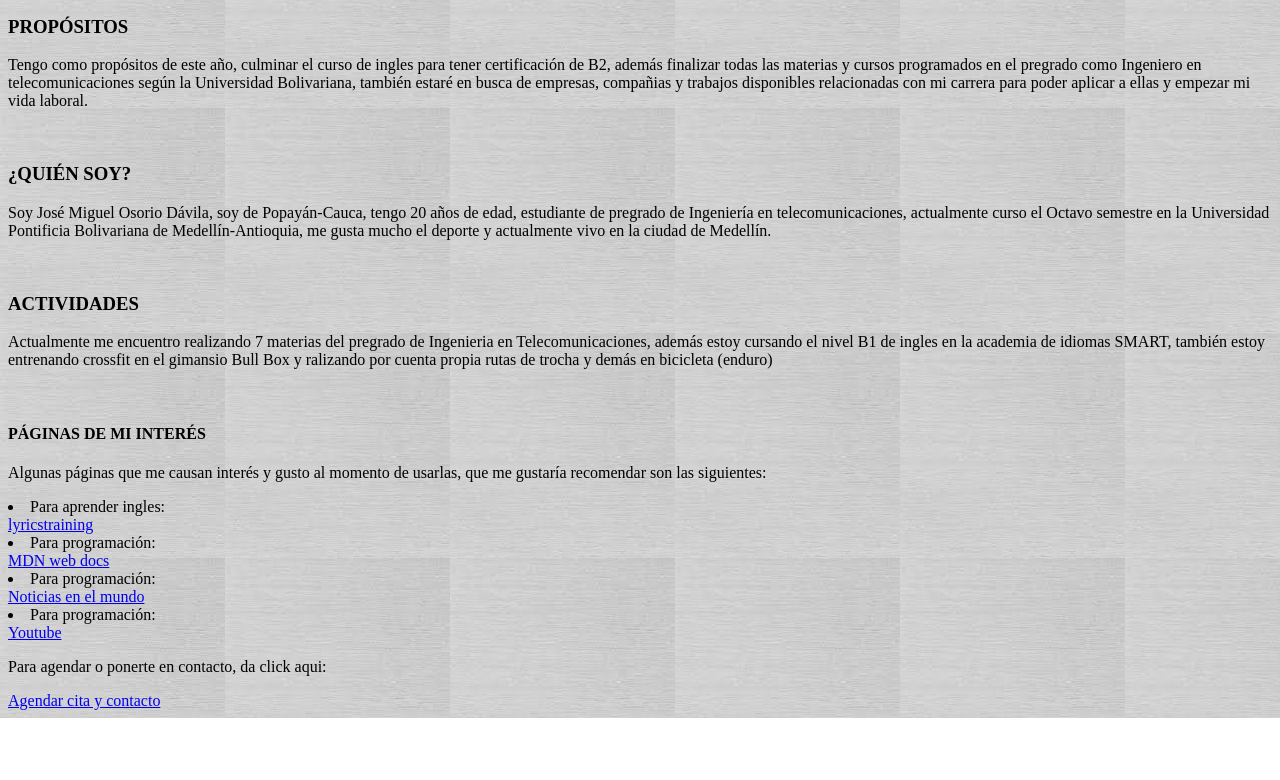
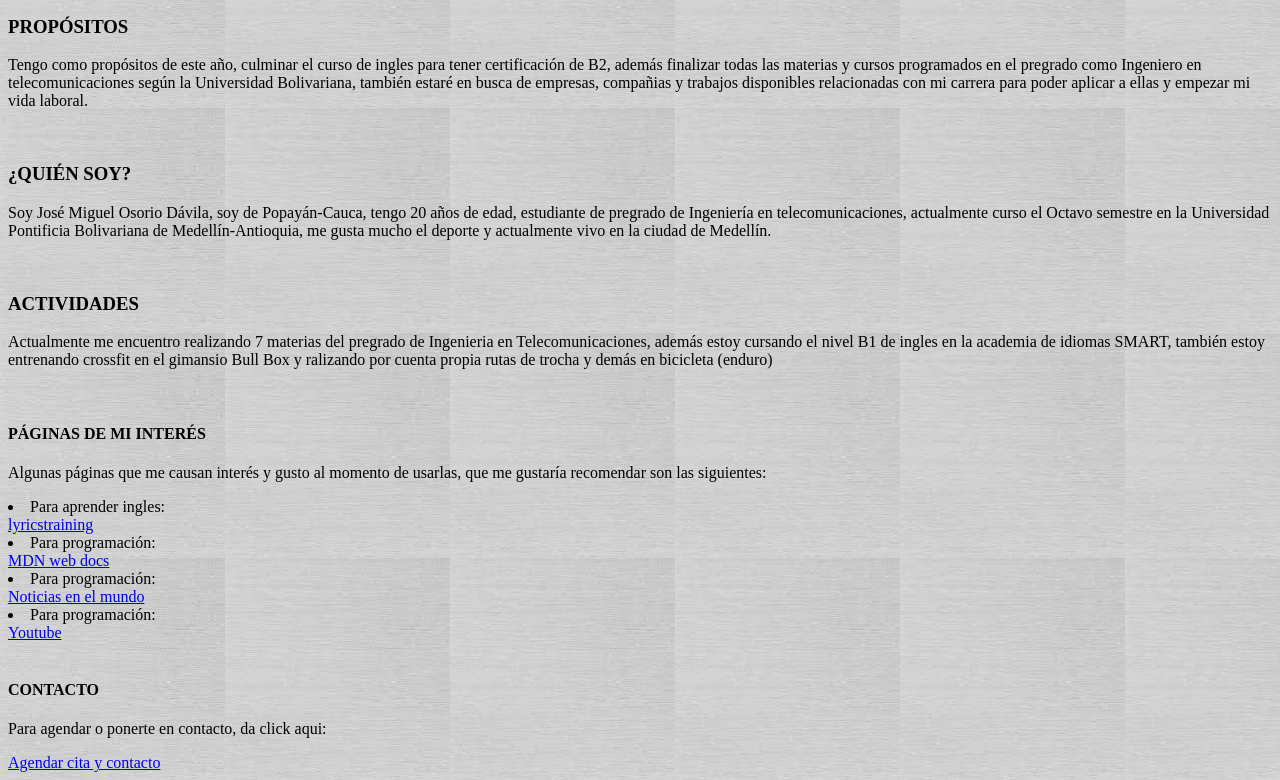
Before and after one commit to JMiguelOsorio/Portafolio, a plain HTML site: page index.html in a window 1280 px wide. Shown: the part 342-1122 px from the top of the page. Before the commit the page ends 1060 px from the top, so only its background shows below. Drawn offline with Linux system fonts and the light colour scheme; files whose address does not match are found by name.

Commit message:
Elaboración del codigo html

```diff
--- a/index.html
+++ b/index.html
@@ -76,6 +76,8 @@
 
 
     <footer>
+        <br>
+        <h4>CONTACTO</h1>
         <p>Para agendar o ponerte en contacto, da click aqui:</p>
         <a href="C:\Users\jomio\OneDrive\Escritorio\INTRODUCCIÓN DESARROLLO WEB\portafolio\agendaycontacto.html">Agendar cita y contacto</a>
 
```
